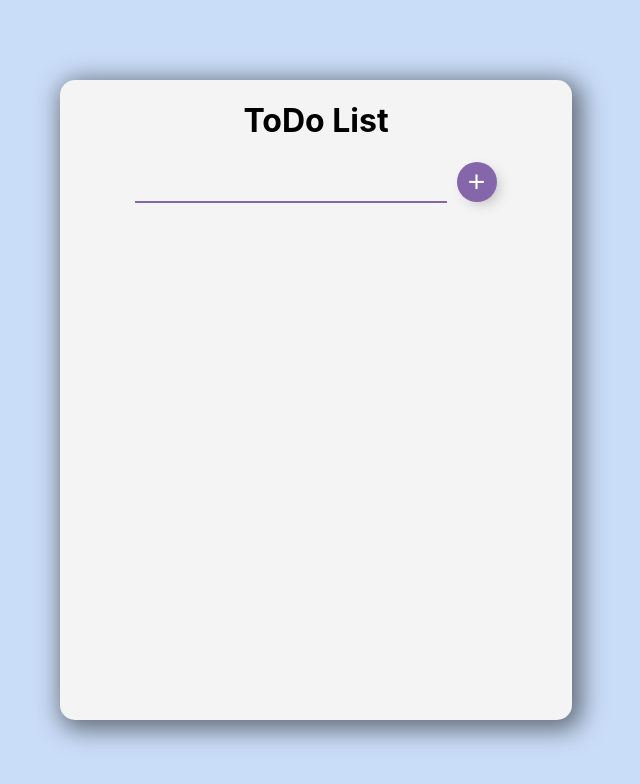
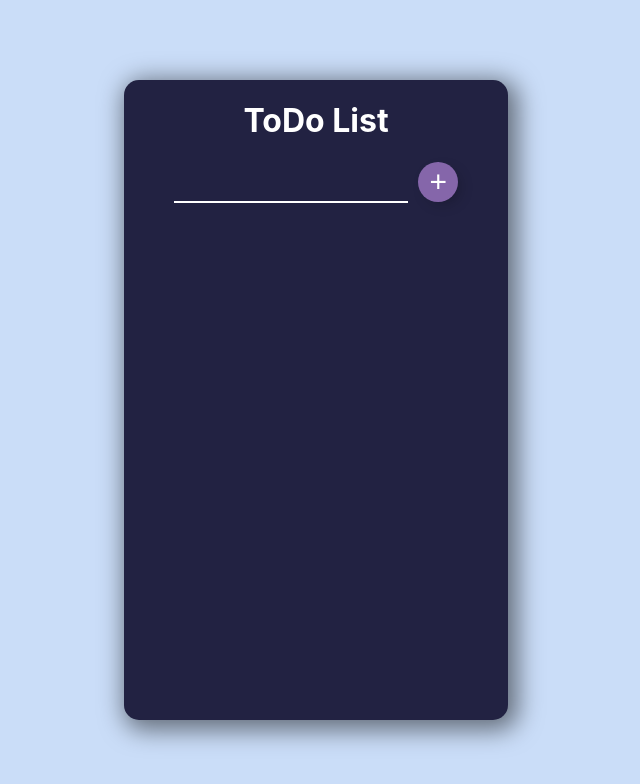
Before and after one commit to kunalkumar2002/ToDo-React-Web-App, a React (Create React App) app: page / in a window 1280 px wide. Shown: the top 784 px of the page, without its empty margins (324-964 px from the left). Built offline with nearby package versions, Linux system fonts and the light colour scheme.

Commit message:
doing some styling

```diff
--- a/package.json
+++ b/package.json
@@ -3,6 +3,10 @@
   "version": "0.1.0",
   "private": true,
   "dependencies": {
+    "@fortawesome/fontawesome-svg-core": "^6.4.0",
+    "@fortawesome/free-regular-svg-icons": "^6.4.0",
+    "@fortawesome/free-solid-svg-icons": "^6.4.0",
+    "@fortawesome/react-fontawesome": "^0.2.0",
     "@testing-library/jest-dom": "^5.17.0",
     "@testing-library/react": "^13.4.0",
     "@testing-library/user-event": "^13.5.0",
--- a/src/App.css
+++ b/src/App.css
@@ -10,9 +10,14 @@
 
 }
 .container{
-  width: 40%;
+  width: 30%;
   height: 80vh;
-  background-color: #f4f4f4;
+  background-color: #222242;
   box-shadow: 5px 5px 25px 5px rgba(0, 0, 0, 0.5);
   border-radius: 15px;
+  overflow: auto;
 }
+
+h1{
+  color: white;
+}
--- a/src/InputBar.css
+++ b/src/InputBar.css
@@ -8,7 +8,7 @@ input{
     font-size: 20px;
     font-weight: 500;
     width: 60%;
-    border-bottom: 2px solid #8566aa;
+    border-bottom: 2px solid white;
 
     outline: none;
 }
@@ -25,4 +25,10 @@ button {
     outline: none;
     margin-left: 10px;
     box-shadow :5px 5px 15px -5px rgba(0, 0, 0, 0.3);
+    cursor: pointer;
 }
+
+button:hover{
+    background-color: white;
+    color: black;
+}
--- a/src/ListofTodo.js
+++ b/src/ListofTodo.js
@@ -1,4 +1,6 @@
 import './Todo.css'
+import { FontAwesomeIcon } from '@fortawesome/react-fontawesome'
+import { faTrashCan } from '@fortawesome/free-solid-svg-icons'
 
 function TodoList(props){
 
@@ -14,10 +16,13 @@ function TodoList(props){
                     return (
 
                         <div className='list-style'>
-                            <img src="icons8-trash-can-50.png" alt='delete'  />
+
                             <li className="list" key={index}>
                                 {`${item}`}
                             </li>
+
+                            <FontAwesomeIcon icon={faTrashCan} className="faTrashCan"/>
+
                         </div>
                     )
 
--- a/src/Todo.css
+++ b/src/Todo.css
@@ -1,5 +1,6 @@
 ol{
     margin-top: 20px;
+    margin-right: 20px;
 }
 ol li {
     padding-left: 0px;
@@ -10,7 +11,40 @@ ol li {
     min-height: 40px;
     display: flex;
     align-items: center;
-    color: #8566aa;
+    color: white;
     text-transform: capitalize;
     /* border-bottom: 1px solid grey; */
 }
+
+.list-style {
+    display: flex;
+    align-items: center;
+    justify-content: space-between;
+    padding: 8px;
+    border: 2px solid white;
+    border-radius: 4px;
+    margin-bottom: 4px;
+}
+
+.list-style:hover{
+    border-color: #f68400;
+    color: #f68400;
+    box-shadow: 5px 5px 25px 5px #f68400;
+}
+
+/* Styles for the list item */
+/* .list {
+    flex: 1;
+    margin-right: 8px;
+}  */
+
+/* Styles for the trash icon */
+.faTrashCan {
+    color:  white; /* You can change the color to your desired color */
+    cursor: pointer;
+}
+
+.faTrashCan:hover {
+    color:  red; /* You can change the color to your desired color */
+
+}
```
Also changed, not shown: 1 other file (tests, documents, lock files or other folders).
